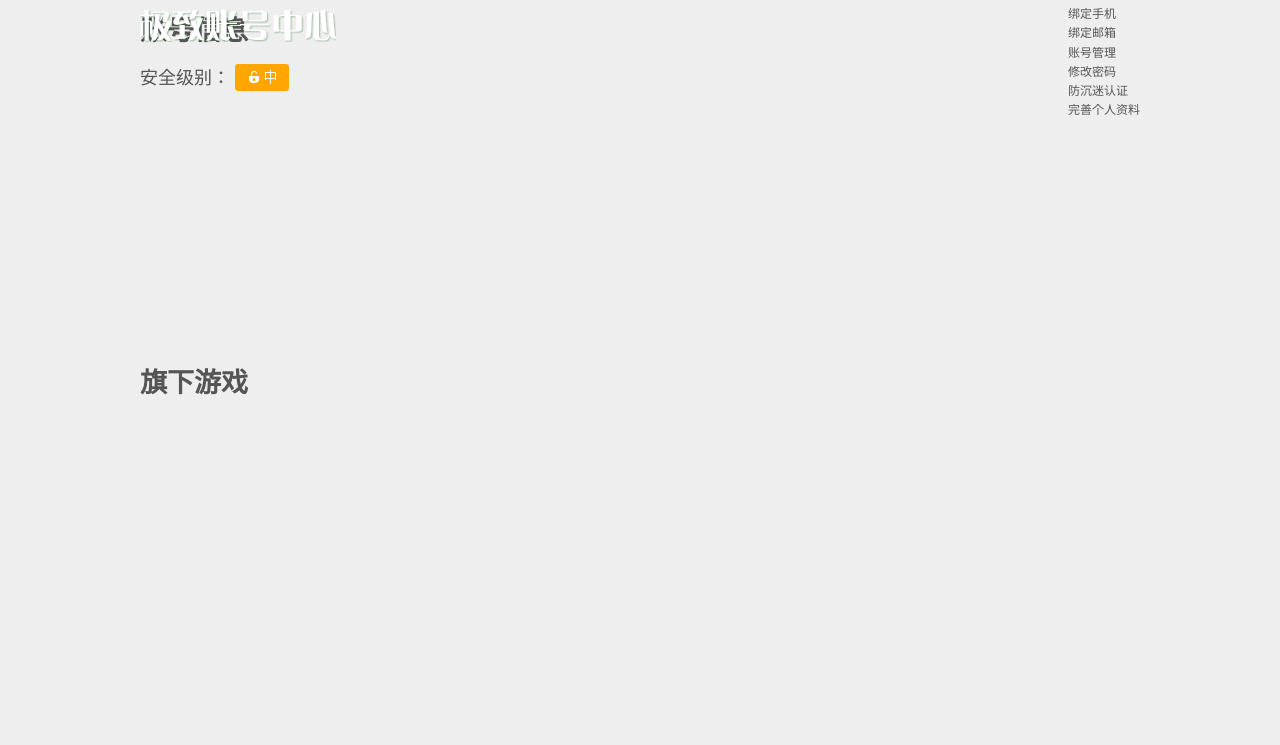
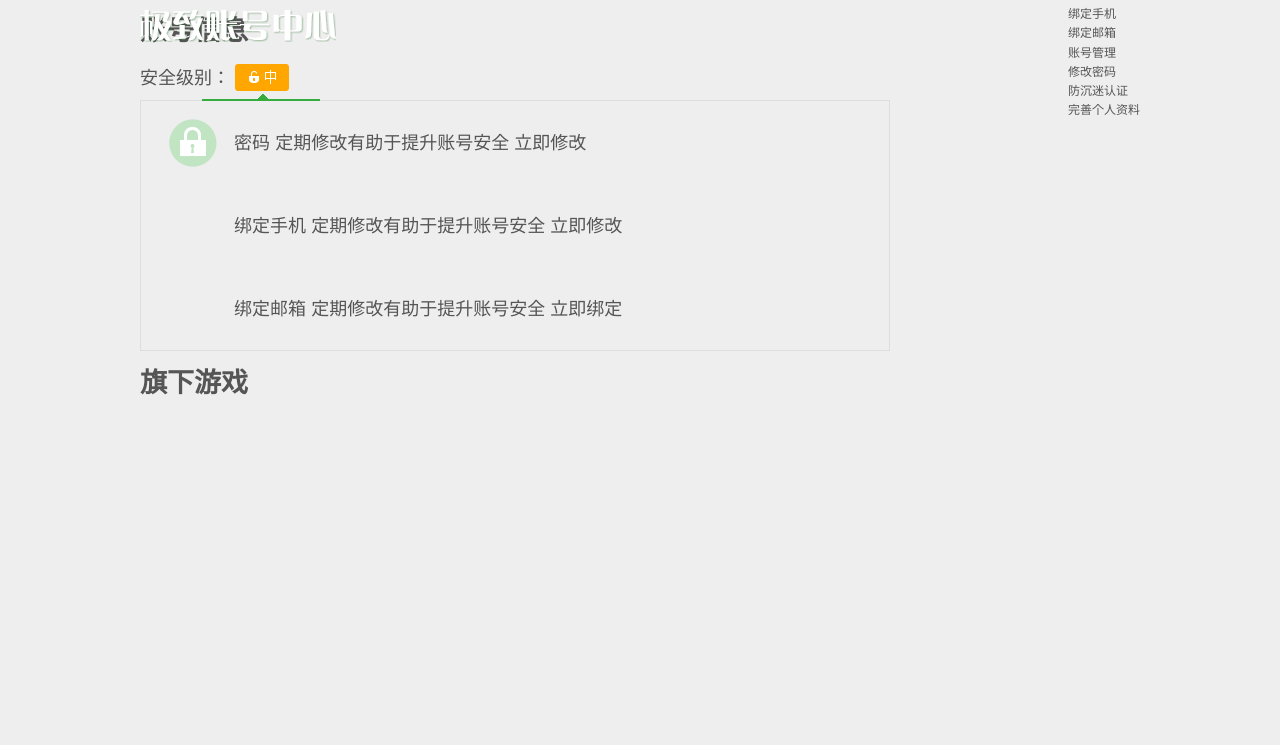
Before and after one commit to 1595728220/jz, a website: page public/person.html in a window 1280 px wide. Shown: the part 55-800 px from the top of the page. Drawn offline with Linux system fonts and the light colour scheme; no server answers.

Commit message:
person.html at safetyItems

```diff
--- a/public/css/person.css
+++ b/public/css/person.css
@@ -44,3 +44,31 @@
   display:inline-block;
   width:54px;
 }
+.left .message .safetyItems .present{
+  display:block;
+  top:-6px;
+  left:62px;
+  width:118px;
+  height:7px;
+  background-position:0 -27px;
+}
+.left .message .safetyItemsList {
+  border:1px solid #ddd;
+  margin-top:9px;
+}
+.left .message .safetyItemsList p{
+  padding-left:79px;
+  width:608px;
+  height:83px;
+  font-size:18px;
+  line-height:83px;
+  margin:0 14px;
+}
+.left .message .safetyItemsList .pwdIcon{
+  background-position: 0px -34px;
+  display:inline-block;
+  width:48px;
+  height:48px;
+  left:29px;
+  top:19px;
+}
--- a/public/person.html
+++ b/public/person.html
@@ -25,7 +25,10 @@
 </head>
 
 <body>
+	<!-- 网页通用头部开始 -->
 	<div id="header" class="clear"></div>
+	<!-- 网页通用头部结束 -->
+	<!-- 个人页头部开始 -->
 	<div class="nav clear">
 		<div class="nav_contain pr">
 			<a class="logo pa bg"></a>
@@ -36,7 +39,10 @@
 			</div>
 		</div>
 	</div>
+	<!-- 个人页头部结束 -->
+	<!-- 个人页主体内容开始 -->
 	<div class="nav_contain clear">
+		<!-- 个人页主体左侧内容开始 -->
 		<div class="left fl">
 			<div class="message">
 				<h2>账号信息</h2>
@@ -44,14 +50,36 @@
 					安全级别：
 					<span class="jibie background ti">低</span>
 				</p>
-				<div class="saf">
-
+				<div class="safetyItems pr">
+					<span class="present background pa"></span>
+					<div class="safetyItemsList">
+						<p class="accPwd">
+							<span class="pwdIcon pa background"></span>
+							<span class="title">密码</span>
+							<span class="accPwdTip info">定期修改有助于提升账号安全</span>
+							<a href="#" class="tc modify">立即修改</a>
+						</p>
+						<p class="bingTel">
+								<span class="telIcon pa"></span>
+								<span class="title">绑定手机</span>
+								<span class="bindTelTip info">定期修改有助于提升账号安全</span>
+								<a href="#" class="tc modify">立即修改</a>
+						</p>
+						<p class="bingMail">
+								<span class="mailIcon pa"></span>
+								<span class="title">绑定邮箱</span>
+								<span class="bindMailTip info">定期修改有助于提升账号安全</span>
+								<a href="#" class="tc btn_bind">立即绑定</a>
+						</p>
+					</div>
 				</div>
 			</div>
 			<div class="usGame">
 				<h2>旗下游戏</h2>
 			</div>
 		</div>
+		<!-- 个人页主体左侧内容结束 -->
+		<!-- 个人页主体右侧内容开始 -->
 		<div class="right fr">
 			<div class="anquan">
 				<dl>
@@ -94,8 +122,12 @@
 				</dl>
 			</div>
 		</div>
+		<!-- 个人页主体右侧内容结束 -->
 	</div>
+	<!-- 个人页主体内容结束 -->
+	<!-- 网页通用脚部开始 -->
 	<div id="footer"></div>
+	<!-- 网页通用脚部结束 -->
 </body>
 <script>
 </script>
```
